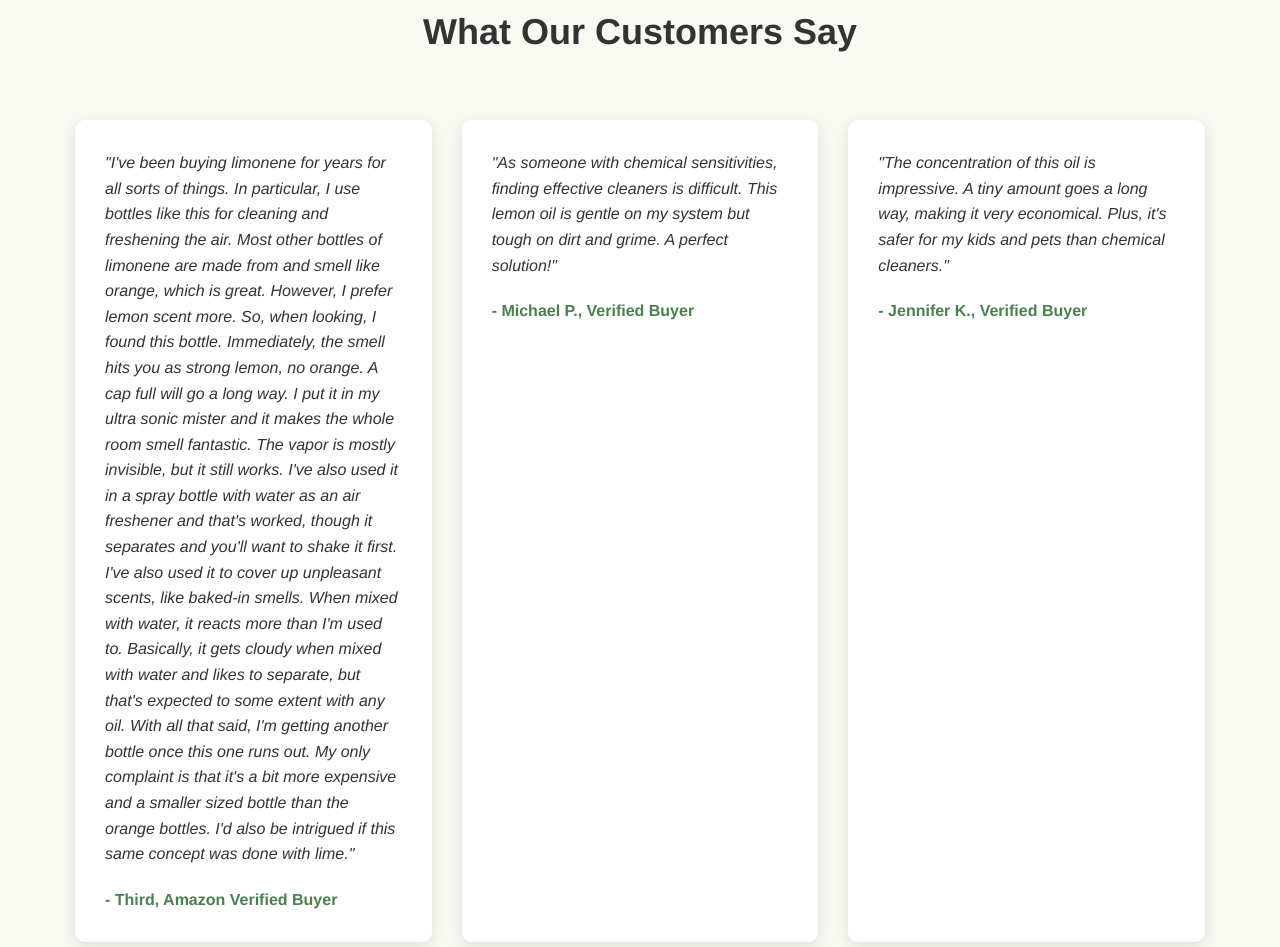
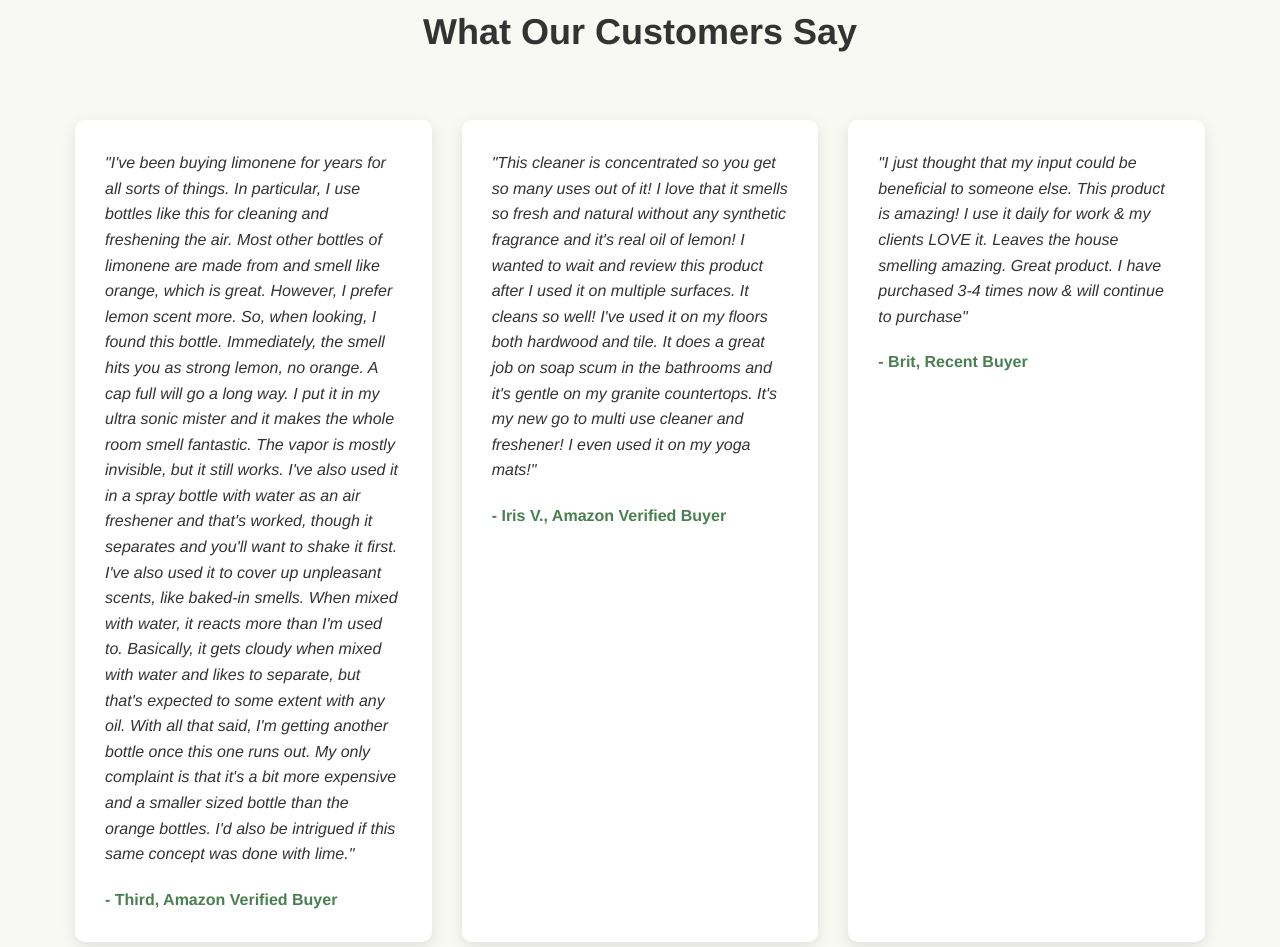
Before and after one commit to CleanCrusader/lolemons.github.io, a plain HTML site: page index.html in a window 1280 px wide. Shown: the part 2769-3716 px from the top of the page. Drawn offline with Linux system fonts and the light colour scheme.

Commit message:
Review updates

```diff
--- a/index.html
+++ b/index.html
@@ -116,12 +116,12 @@
                     <p class="testimonial-author">- Third, Amazon Verified Buyer</p>
                 </div>
                 <div class="testimonial-card">
-                    <p class="testimonial-text">"As someone with chemical sensitivities, finding effective cleaners is difficult. This lemon oil is gentle on my system but tough on dirt and grime. A perfect solution!"</p>
-                    <p class="testimonial-author">- Michael P., Verified Buyer</p>
+                    <p class="testimonial-text">"This cleaner is concentrated so you get so many uses out of it! I love that it smells so fresh and natural without any synthetic fragrance and it's real oil of lemon! I wanted to wait and review this product after I used it on multiple surfaces. It cleans so well! I've used it on my floors both hardwood and tile. It does a great job on soap scum in the bathrooms and it's gentle on my granite countertops. It's my new go to multi use cleaner and freshener! I even used it on my yoga mats!"</p>
+                    <p class="testimonial-author">- Iris V., Amazon Verified Buyer</p>
                 </div>
                 <div class="testimonial-card">
-                    <p class="testimonial-text">"The concentration of this oil is impressive. A tiny amount goes a long way, making it very economical. Plus, it's safer for my kids and pets than chemical cleaners."</p>
-                    <p class="testimonial-author">- Jennifer K., Verified Buyer</p>
+                    <p class="testimonial-text">"I just thought that my input could be beneficial to someone else. This product is amazing! I use it daily for work & my clients LOVE it. Leaves the house smelling amazing. Great product. I have purchased 3-4 times now & will continue to purchase"</p>
+                    <p class="testimonial-author">- Brit, Recent Buyer</p>
                 </div>
             </div>
         </div>
```
